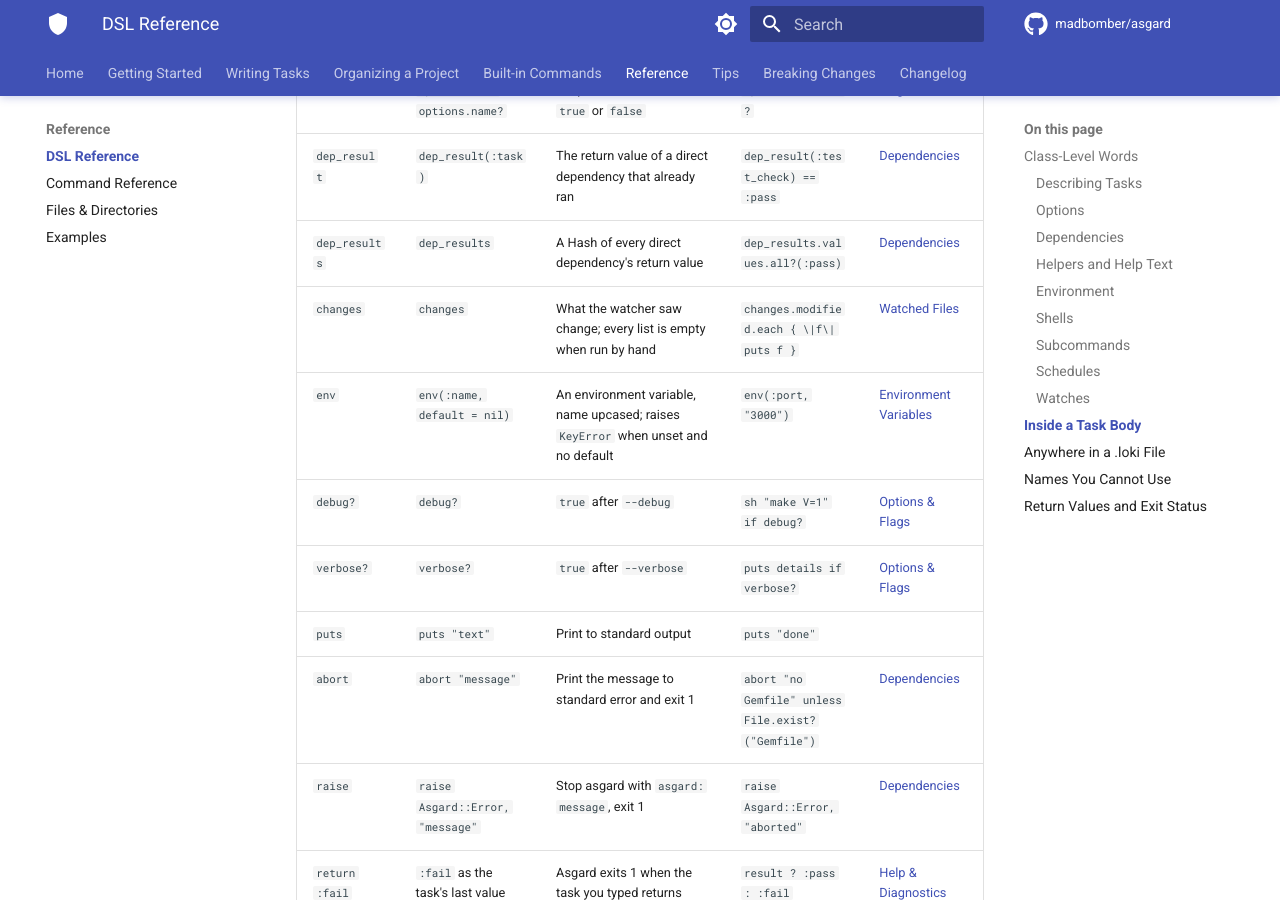
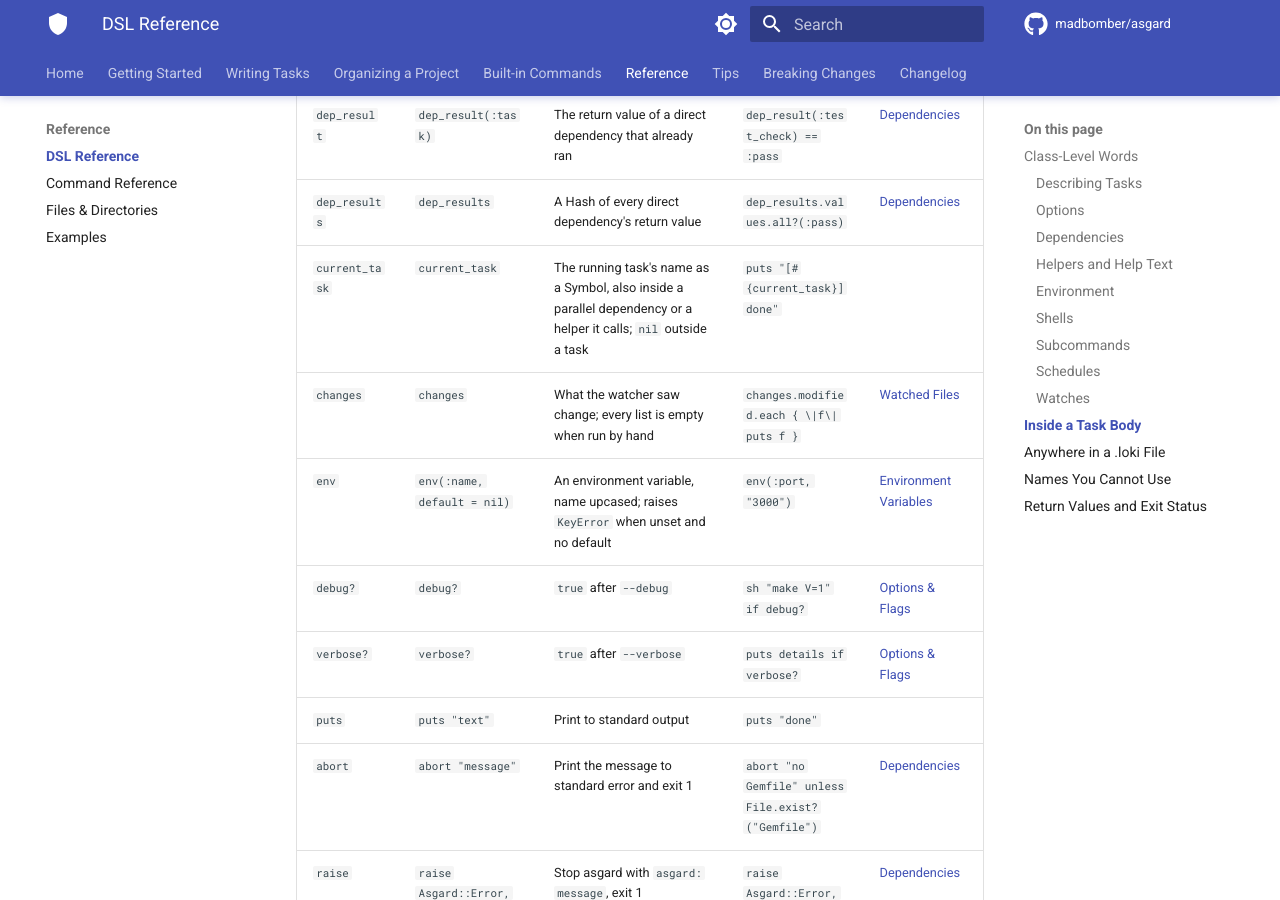
Before and after one commit to MadBomber/asgard, an MkDocs documentation site: the page built from docs/reference.md, in a window 1280 px wide and 900 px high, scrolled down 6510 px. Built offline with MkDocs 1.6.1 and Material for MkDocs 9.7.7, drawn with Linux system fonts in a browser that asks for light colours; comment, search, counter and statistics services are not loaded.

Commit message:
docs: list current_task in the task-body reference
current_task is a public helper and a reserved name, and the breaking
changes page lists it among the helpers a task body calls, but the
"Inside a Task Body" table had no row for it.

```diff
--- a/docs/reference.md
+++ b/docs/reference.md
@@ -133,6 +133,7 @@ Example: `watch :test, paths: %w[lib test], only: /\.rb\z/`. Guide: [Watched Fil
 | `options` | `options[:name]`, `options.name`, `options.name?` | The task's option values; the predicate form is `true` or `false` | `sh "rake" if options.verbose?` | [Options & Flags](options.md) |
 | `dep_result` | `dep_result(:task)` | The return value of a direct dependency that already ran | `dep_result(:test_check) == :pass` | [Dependencies](dependencies.md#passing-results-between-tasks) |
 | `dep_results` | `dep_results` | A Hash of every direct dependency's return value | `dep_results.values.all?(:pass)` | [Dependencies](dependencies.md#passing-results-between-tasks) |
+| `current_task` | `current_task` | The running task's name as a Symbol, also inside a parallel dependency or a helper it calls; `nil` outside a task | `puts "[#{current_task}] done"` | |
 | `changes` | `changes` | What the watcher saw change; every list is empty when run by hand | `changes.modified.each { \|f\| puts f }` | [Watched Files](watch.md#reading-the-changes) |
 | `env` | `env(:name, default = nil)` | An environment variable, name upcased; raises `KeyError` when unset and no default | `env(:port, "3000")` | [Environment Variables](environment.md#reading-variables-with-env) |
 | `debug?` | `debug?` | `true` after `--debug` | `sh "make V=1" if debug?` | [Options & Flags](options.md#-debug-and-verbose) |
```
